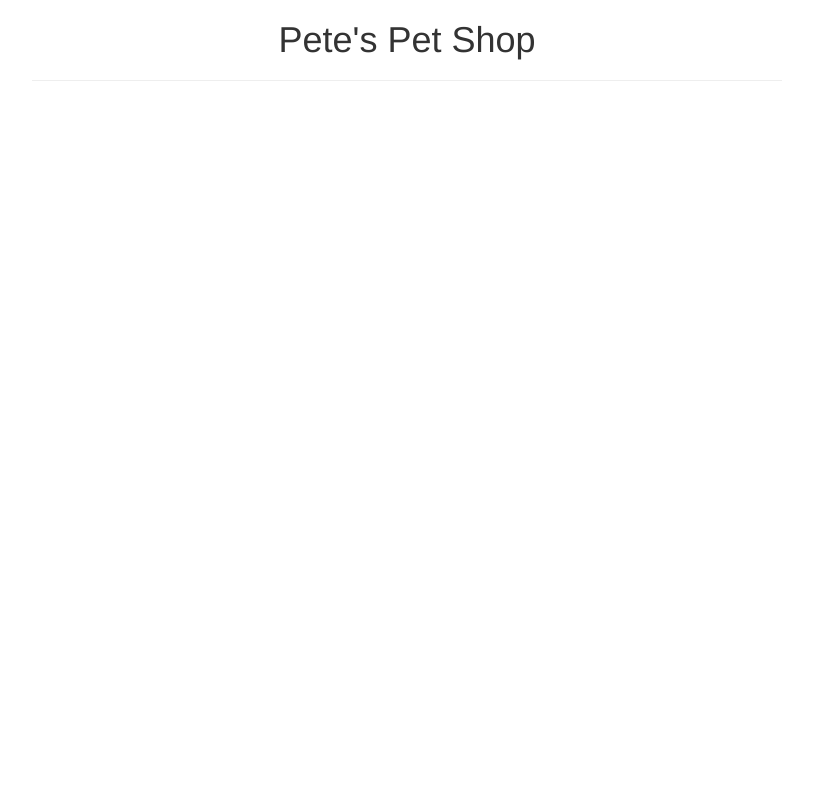
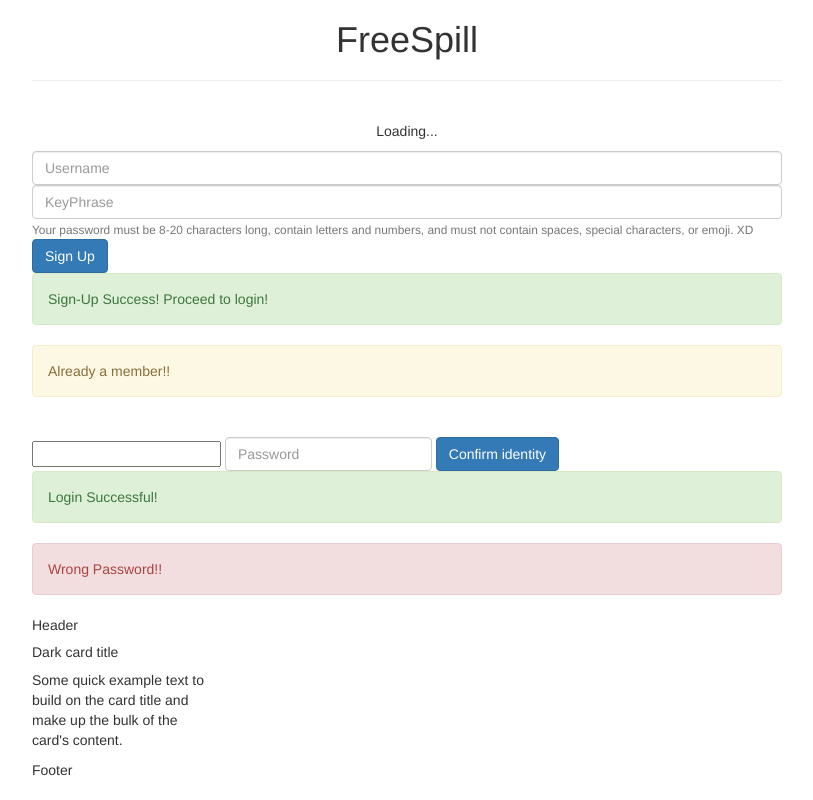
Before and after one commit to thekaleidoscope/Decentralised-Microblogging-Project, a website: page src/index.html in a window 1280 px wide. Shown: the whole page, without its empty margins (233-1046 px from the left). Drawn offline with nearby package versions, Linux system fonts and the light colour scheme.

Commit message:
Basic Front Setup. ;(

```diff
--- a/src/index.html
+++ b/src/index.html
@@ -5,7 +5,7 @@
     <meta http-equiv="X-UA-Compatible" content="IE=edge">
     <meta name="viewport" content="width=device-width, initial-scale=1">
     <!-- The above 3 meta tags *must* come first in the head; any other head content must come *after* these tags -->
-    <title>Pete's Pet Shop</title>
+    <title>FreeSpill</title>
 
     <!-- Bootstrap -->
     <link href="css/bootstrap.min.css" rel="stylesheet">
@@ -21,34 +21,78 @@
     <div class="container">
       <div class="row">
         <div class="col-xs-12 col-sm-8 col-sm-push-2">
-          <h1 class="text-center">Pete's Pet Shop</h1>
+          <h1 class="text-center">FreeSpill</h1>
           <hr/>
           <br/>
+
+          <!-- Loader -->
+          <div id="loader">
+            <p class="text-center">Loading...</p>
+          </div>
+
+          <!-- Sign-Up Form -->
+          <form>
+            <div class="form-row">
+              <div class="col-auto">
+                <input type="text" class="form-control" placeholder="Username">
+              </div>
+              <div class="col-auto">
+                <input type="password" class="form-control" id="inputPassword3" aria-describedby="passwordHelpBlock" placeholder="KeyPhrase">
+                <small id="passwordHelpBlock" class="form-text text-muted">
+                  Your password must be 8-20 characters long, contain letters and numbers, and must not contain spaces, special characters, or emoji. XD
+                </small>
+              </div>
+            </div>
+            <button type="submit" class="btn btn-primary">Sign Up</button>
+            <div class="alert alert-success" role="alert">
+              Sign-Up Success! Proceed to login!
+            </div>
+            <div class="alert alert-warning" role="alert">
+                Already a member!!
+            </div>
+          </form>
+          <!-- Sign-Up Ends -->
+          <br>
+          <!-- Login Form -->
+          <form class="form-inline">
+              <div class="form-group mb-2">
+                  <label for="staticUser1" class="sr-only">Username</label>
+                  <input type="text" readonly class="form-control-plaintext" id="staticEmail2" >
+              </div>
+              <div class="form-group mx-sm-3 mb-2">
+                  <label for="inputPassword2" class="sr-only">Password</label>
+                  <input type="password" class="form-control" id="inputPassword2" placeholder="Password">
+              </div>
+              <button type="submit" class="btn btn-primary mb-2">Confirm identity</button>
+        </form>
+        <div class="alert alert-success" role="alert">
+          Login Successful!
         </div>
-      </div>
 
-      <div id="petsRow" class="row">
-        <!-- PETS LOAD HERE -->
-      </div>
+        <div class="alert alert-danger" role="alert">
+             Wrong Password!!
+        </div>
+            <!-- Login Ends -->
+
+
+            <!-- Card  -->
+            <div class="card border-dark mb-3" style="max-width: 18rem;">
+              <div class="card-header">Header</div>
+              <div class="card-body text-dark">
+                <h5 class="card-title">Dark card title</h5>
+                <p class="card-text">Some quick example text to build on the card title and make up the bulk of the card's content.</p>
+              </div>
+                <div class="card-footer">Footer</div>
+            </div>
+
+
+
+          </div>
+        </div>
     </div>
 
-    <div id="petTemplate" style="display: none;">
-      <div class="col-sm-6 col-md-4 col-lg-3">
-        <div class="panel panel-default panel-pet">
-          <div class="panel-heading">
-            <h3 class="panel-title">Scrappy</h3>
-          </div>
-          <div class="panel-body">
-            <img alt="140x140" data-src="holder.js/140x140" class="img-rounded img-center" style="width: 100%;" src="https://animalso.com/wp-content/uploads/2017/01/Golden-Retriever_6.jpg" data-holder-rendered="true">
-            <br/><br/>
-            <strong>Breed</strong>: <span class="pet-breed">Golden Retriever</span><br/>
-            <strong>Age</strong>: <span class="pet-age">3</span><br/>
-            <strong>Location</strong>: <span class="pet-location">Warren, MI</span><br/><br/>
-            <button class="btn btn-default btn-adopt" type="button" data-id="0">Adopt</button>
-          </div>
-        </div>
-      </div>
-    </div>
+
+
 
     <!-- jQuery (necessary for Bootstrap's JavaScript plugins) -->
     <script src="https://ajax.googleapis.com/ajax/libs/jquery/1.12.4/jquery.min.js"></script>
```
